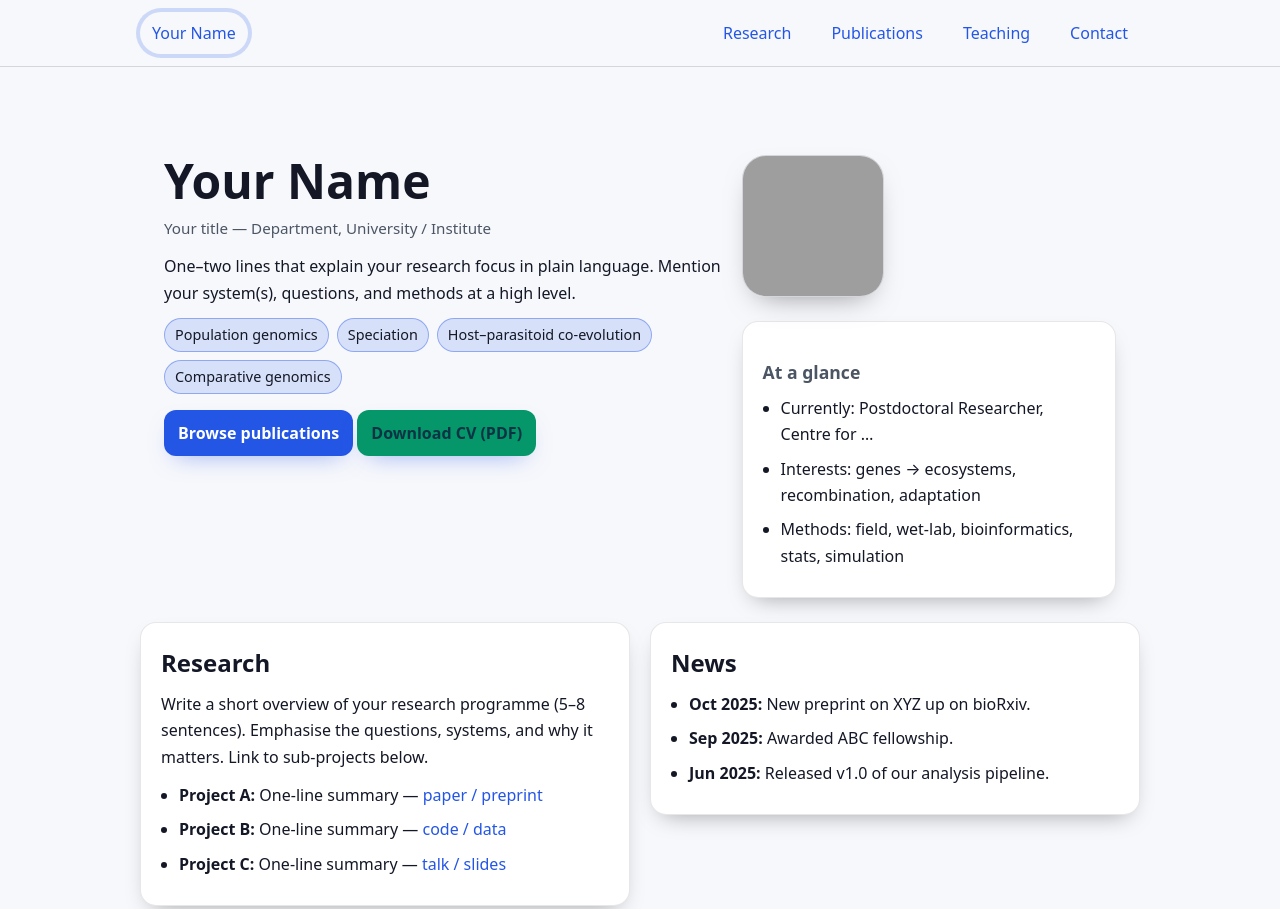
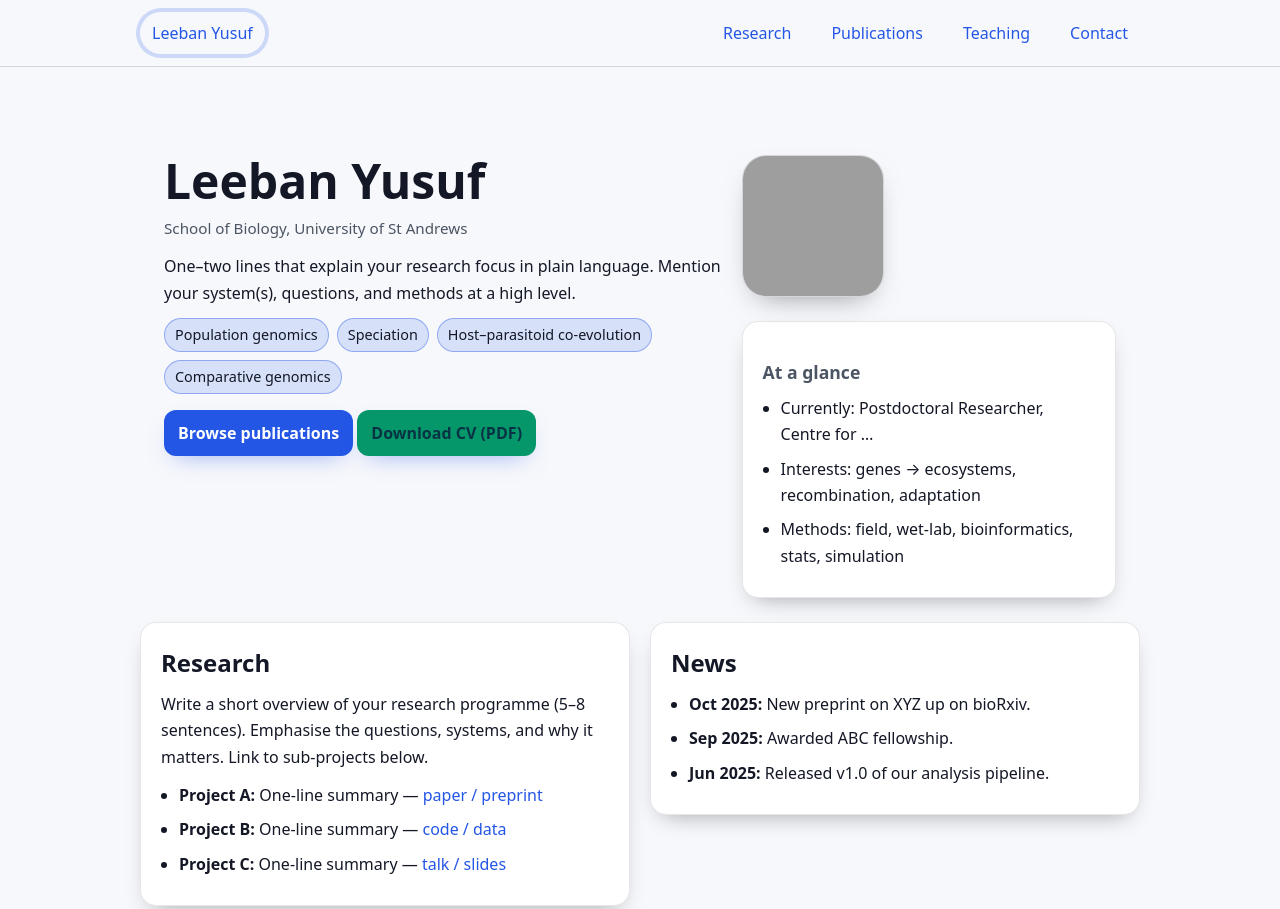
Before and after one commit to LeebanY/leebanhy.github.io, a plain HTML site: page index.html in a window 1280 px wide. Shown: the top 909 px of the page. Drawn offline with Linux system fonts and the light colour scheme; grey boxes are pictures that could not be loaded.

Commit message:
Update index.html

```diff
--- a/index.html
+++ b/index.html
@@ -57,7 +57,7 @@
 <body>
   <nav class="nav">
     <div class="nav-inner">
-      <a href="#top" aria-label="Home" class="active">Your Name</a>
+      <a href="#top" aria-label="Home" class="active">Leeban Yusuf</a>
       <div style="flex:1"></div>
       <a href="#research">Research</a>
       <a href="#publications">Publications</a>
@@ -69,8 +69,8 @@
   <main id="top" class="wrap">
     <header class="hero split">
       <div>
-        <h1>Your Name</h1>
-        <p class="note">Your title — Department, University / Institute</p>
+        <h1>Leeban Yusuf</h1>
+        <p class="note"> School of Biology, University of St Andrews</p>
         <p>One–two lines that explain your research focus in plain language. Mention your system(s), questions, and methods at a high level.</p>
         <div class="tags" aria-label="Research keywords">
           <span class="tag">Population genomics</span>
```
